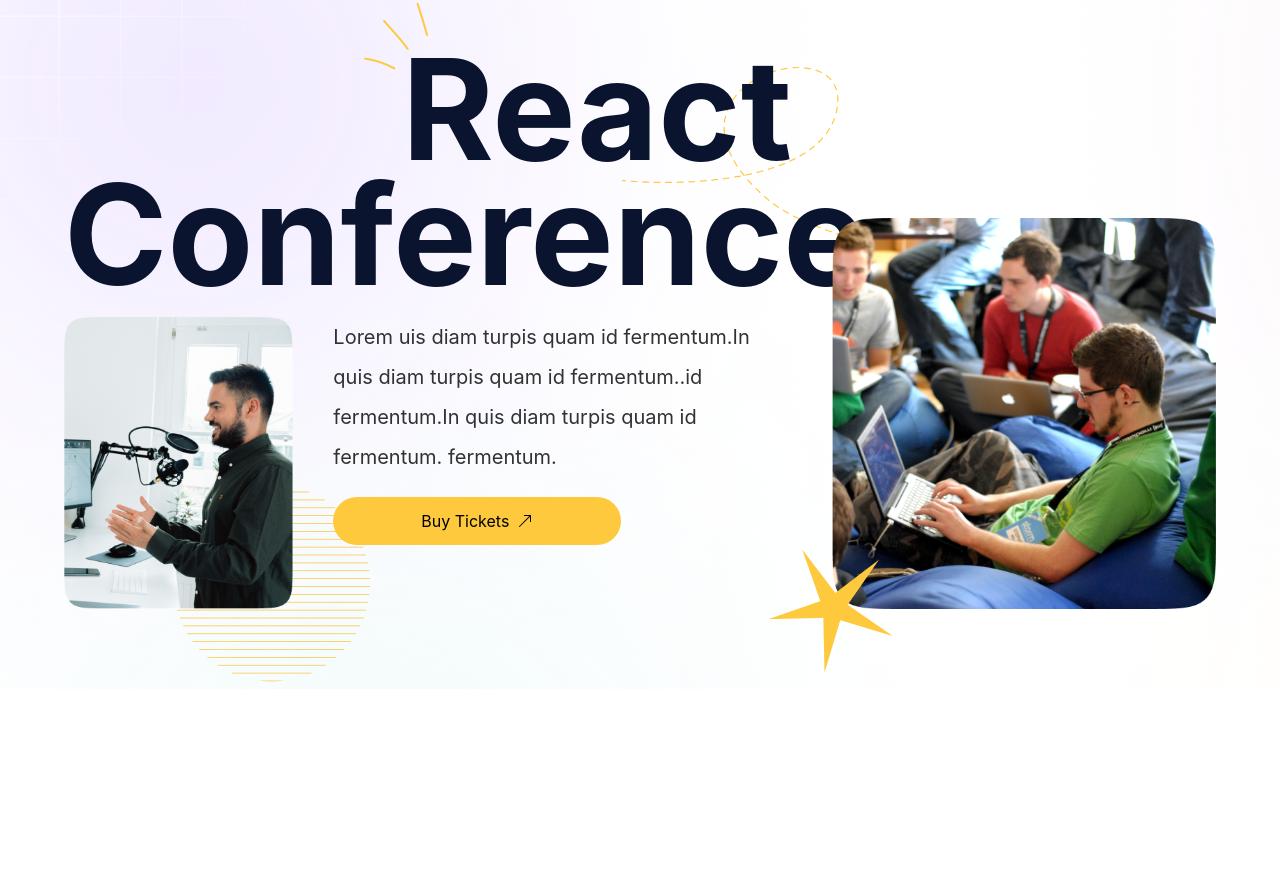
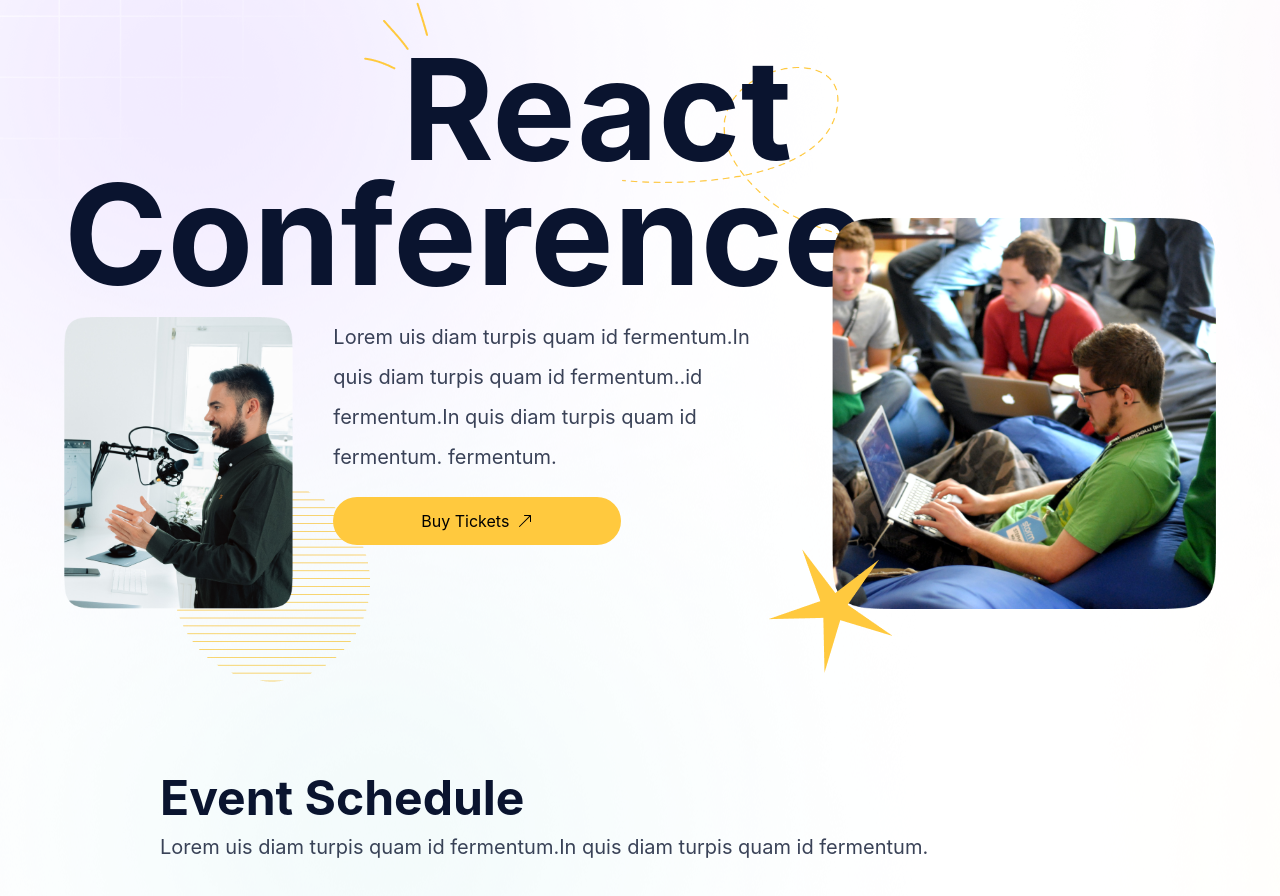
Before and after one commit to dev-robin025/lemon-hive, a Next.js app: page / in a window 1280 px wide. Shown: the part 106-1002 px from the top of the page. Before the commit the page ends 800 px from the top, so only its background shows below. Built offline with nearby package versions, Linux system fonts and the light colour scheme; no server answers.

Commit message:
schedule section added

```diff
--- a/components/landingPage/EventSchedule.tsx
+++ b/components/landingPage/EventSchedule.tsx
@@ -1,8 +1,19 @@
+import { useEffect } from "react";
+import { getConferences } from "../../services/fetchConferences";
+import Typography from "../shared/Typography";
+
 const EventSchedule = () => {
+  useEffect(() => {
+    getConferences();
+  }, []);
+
   return (
-    <div>
-      <h1>This is event schedule section</h1>
-    </div>
+    <section className="max-w-[1320px] mx-auto px-40 py-20">
+      <Typography.H2>Event Schedule</Typography.H2>
+      <Typography.H3>
+        Lorem uis diam turpis quam id fermentum.In quis diam turpis quam id fermentum.
+      </Typography.H3>
+    </section>
   );
 };
 
--- a/components/landingPage/HeroSection.tsx
+++ b/components/landingPage/HeroSection.tsx
@@ -9,9 +9,9 @@
         <div className="text-right">
           <Typography.H1>
             <span className="relative before:absolute before:-top-8 before:-left-12 before:w-full before:bg-[url('/crown-vector.png')] before:h-full before:bg-no-repeat">
-              React
+              R
             </span>
-            <span> Conference</span>
+            <span>eact Conference</span>
           </Typography.H1>
         </div>
 
@@ -20,10 +20,10 @@
             <Image src="/hero-02.png" alt="" height={420} width={330} />
           </div>
           <div className="w-2/3">
-            <p className="text-xl opacity-80 leading-10">
+            <Typography.H3>
               Lorem uis diam turpis quam id fermentum.In quis diam turpis quam id fermentum..id
               fermentum.In quis diam turpis quam id fermentum. fermentum.
-            </p>
+            </Typography.H3>
             <button className="py-3 bg-primary rounded-3xl px-6 w-72 mt-5 flex items-center gap-2 justify-center">
               Buy Tickets <BsArrowUpRight />
             </button>
--- a/layout/TopBar.tsx
+++ b/layout/TopBar.tsx
@@ -9,11 +9,11 @@
       </div>
       <nav className="tablet:hidden">
         <ul className="flex items-center gap-10 text-lg">
-          <li>About us</li>
-          <li>What We do</li>
-          <li>Our work</li>
-          <li>Blog</li>
-          <li>Say hi</li>
+          <li className="cursor-pointer">About us</li>
+          <li className="cursor-pointer">What We do</li>
+          <li className="cursor-pointer">Our work</li>
+          <li className="cursor-pointer">Blog</li>
+          <li className="cursor-pointer">Say hi</li>
         </ul>
       </nav>
       <FiMenu className="text-2xl cursor-pointer" />
--- /dev/null
+++ b/lib/client.ts
@@ -0,0 +1,8 @@
+import { ApolloClient, InMemoryCache } from "@apollo/client";
+
+const client = new ApolloClient({
+  uri: process.env.GRAPH_CMS_ENDPOINT,
+  cache: new InMemoryCache(),
+});
+
+export default client;
--- a/next.config.js
+++ b/next.config.js
@@ -2,6 +2,9 @@
 const nextConfig = {
   reactStrictMode: true,
   swcMinify: true,
-}
+  env: {
+    GRAPH_CMS_ENDPOINT: "https://api.react-finland.fi",
+  },
+};
 
-module.exports = nextConfig
+module.exports = nextConfig;
--- a/package.json
+++ b/package.json
@@ -9,11 +9,13 @@
     "lint": "next lint"
   },
   "dependencies": {
+    "@apollo/client": "^3.7.1",
     "@types/node": "18.11.9",
     "@types/react": "18.0.25",
     "@types/react-dom": "18.0.9",
     "eslint": "8.28.0",
     "eslint-config-next": "13.0.4",
+    "graphql": "^16.6.0",
     "next": "13.0.4",
     "react": "18.2.0",
     "react-dom": "18.2.0",
--- a/pages/index.tsx
+++ b/pages/index.tsx
@@ -1,4 +1,5 @@
 import Head from "next/head";
+import EventSchedule from "../components/landingPage/EventSchedule";
 import HeroSection from "../components/landingPage/HeroSection";
 import TopBar from "../layout/TopBar";
 
@@ -14,6 +15,7 @@
       <div>
         <TopBar />
         <HeroSection />
+        <EventSchedule />
       </div>
     </div>
   );
--- /dev/null
+++ b/services/fetchConferences.ts
@@ -0,0 +1,20 @@
+import { gql } from "@apollo/client";
+import client from "../lib/client";
+
+export const getConferences = async () => {
+  try {
+    const { data } = await client.query({
+      query: gql`
+        query conferences {
+          name
+          schedules {
+            day
+          }
+        }
+      `,
+    });
+    console.log(data);
+  } catch (error) {
+    console.log("conferences fetching error", error);
+  }
+};
```
Also changed, not shown: 1 other file (tests, documents, lock files or other folders).
